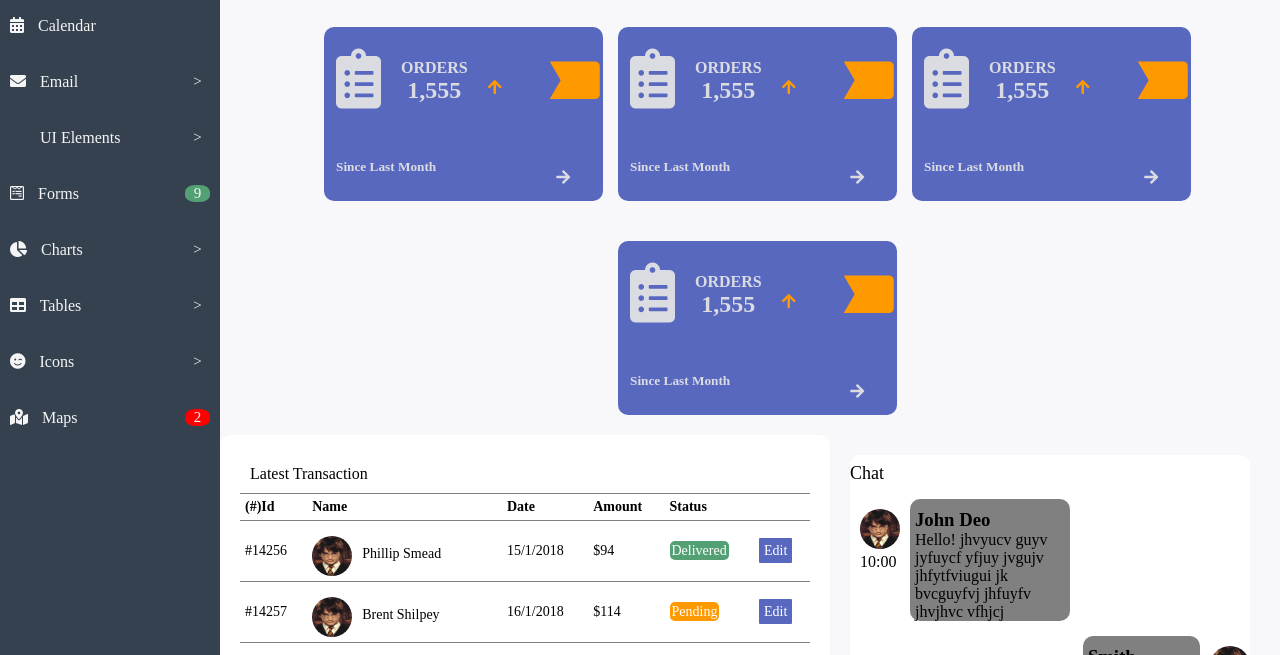
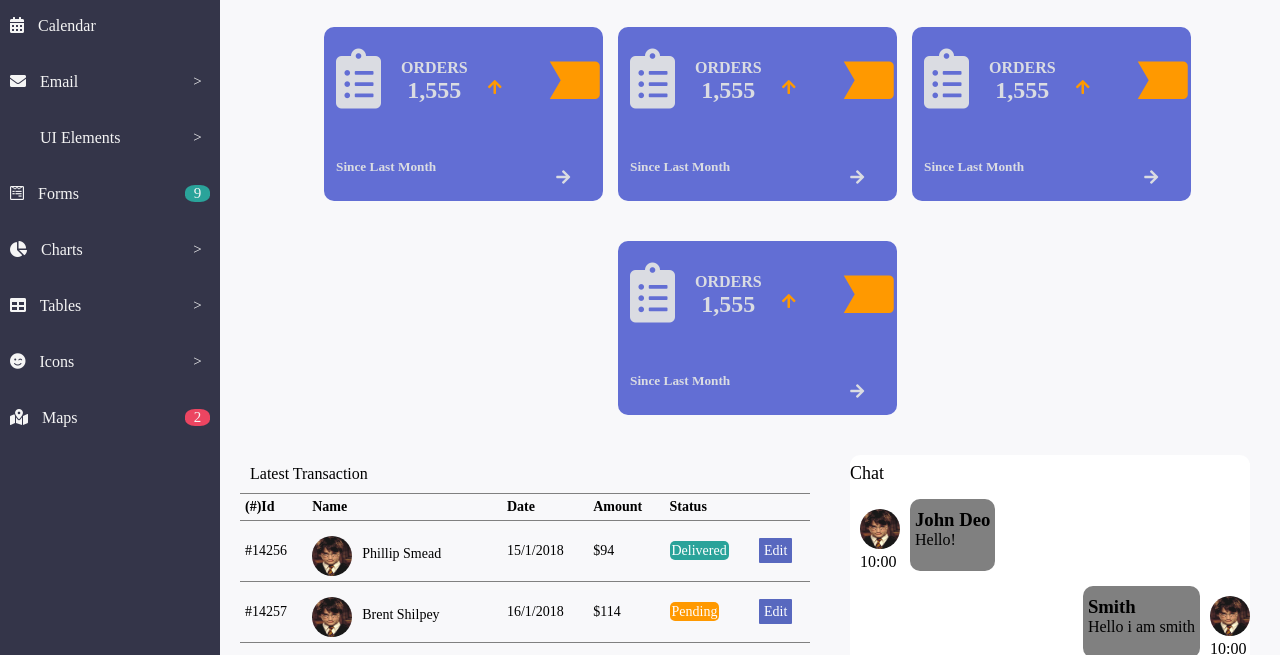
Before and after one commit to sakshya73/GeekyAnts-UI, a plain HTML site: page index.html in a window 1280 px wide. Shown: the part 145-800 px from the top of the page. Drawn offline with nearby package versions, Linux system fonts and the light colour scheme.

Commit message:
Change colors

```diff
--- a/css/style.css
+++ b/css/style.css
@@ -11,7 +11,7 @@ i{
 }
 .nav{
     width:220px;
-    background: #364150;
+    background: #343549;
     height: 100vh;
     color:whitesmoke;
 }
@@ -50,10 +50,10 @@ a{
     background: #5868bf;
 }
 .red{
-    background: red;
+    background: #ec4561;
 }
 .green{
-    background: #54a075;
+    background: #2aa39a;
 }
 .lefthalf{
     display: flex;
@@ -176,7 +176,7 @@ small{
     border-radius: 10px;
     padding: 2px;
     margin:20px 0px 20px 15px;
-    background: #5868bf;
+    background: #626ed4;
     height: 170px;
     display: inline-block;
     overflow: hidden;
@@ -232,7 +232,7 @@ small{
 .trans{
     padding: 20px;
     border-radius: 10px;
-    background: white;
+    background: e7e7e7;
     flex: 1;
     width: auto;
 }
--- a/index.html
+++ b/index.html
@@ -260,7 +260,7 @@
                         </div>
                         <div class="chatcontent">
                             <h3>John Deo</h3>
-                            <p>Hello! jhvyucv guyv jyfuycf yfjuy jvgujv  jhfytfviugui jk bvcguyfvj jhfuyfv jhvjhvc vfhjcj</p>
+                            <p>Hello!</p>
                         </div>
                     </div>
                     <div class="chat rightchat">
```
